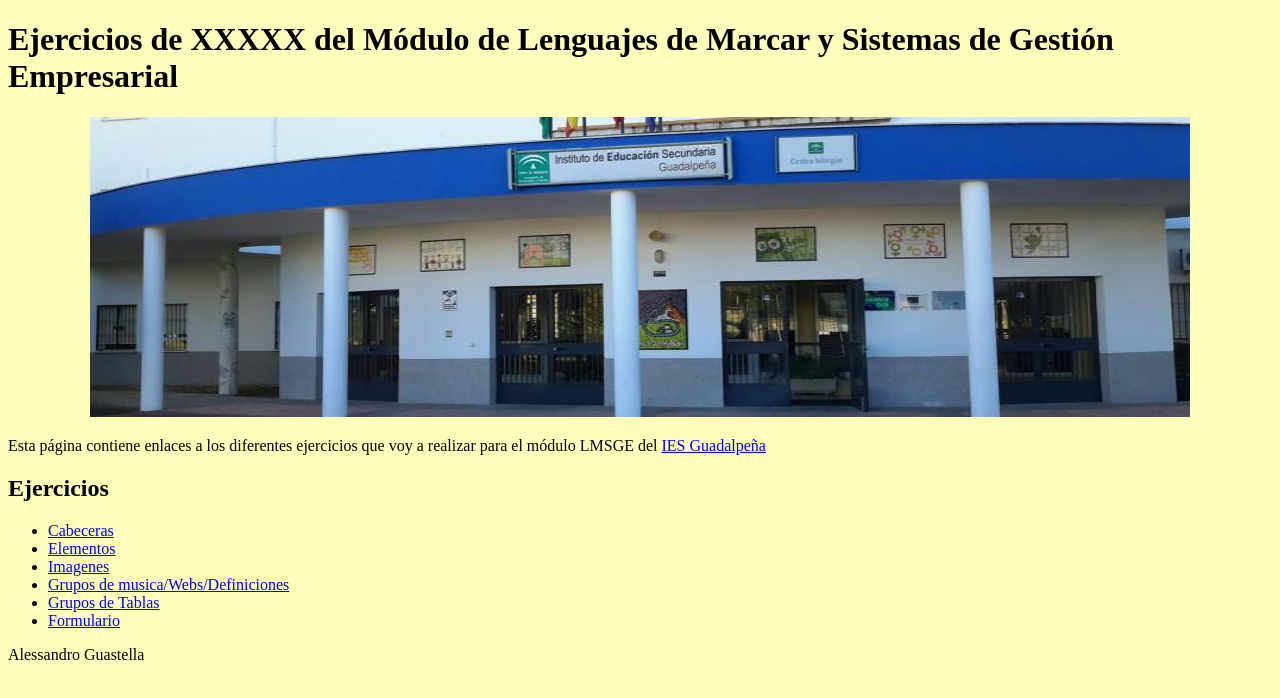
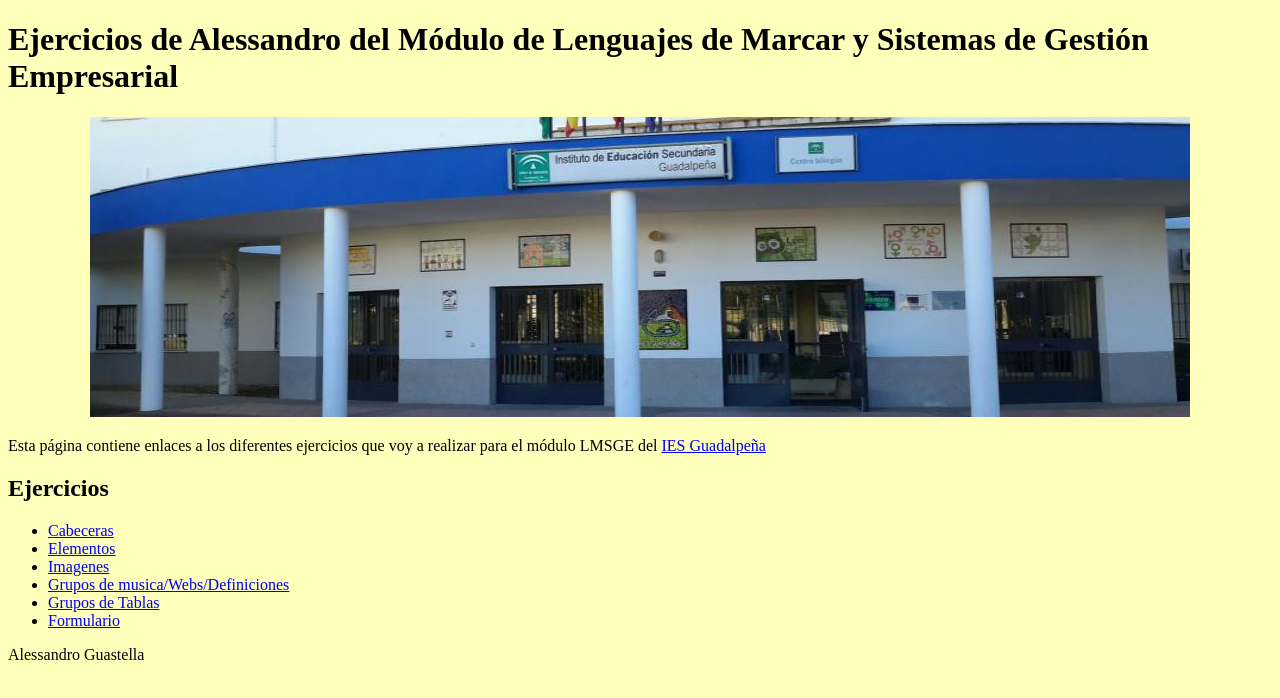
Before and after one commit to alessguast/alessguast.github.io, a plain HTML site: page index.html in a window 1280 px wide. Drawn offline with Linux system fonts and the light colour scheme.

Commit message:
Update index.html

```diff
--- a/index.html
+++ b/index.html
@@ -7,7 +7,7 @@
 
 <body style="background-color:#fdffba;">
 
-<h1>Ejercicios de XXXXX del Módulo de Lenguajes de Marcar y Sistemas de Gestión Empresarial</h1>
+<h1>Ejercicios de Alessandro del Módulo de Lenguajes de Marcar y Sistemas de Gestión Empresarial</h1>
 
 <p align="center">  <img src="https://alessguast.github.io/imagen.jpg" width="1100" height="300" alt="Ies Guadalpeña"></p>
 
```
